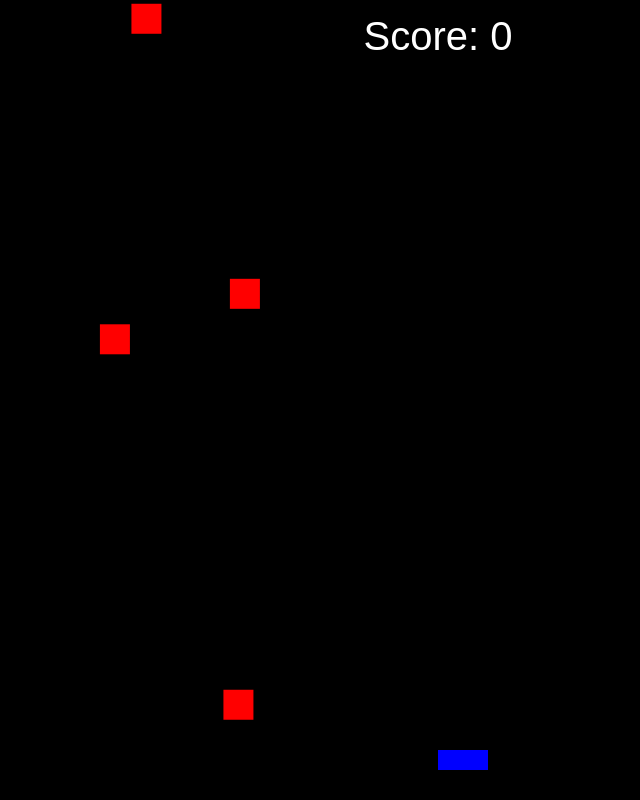
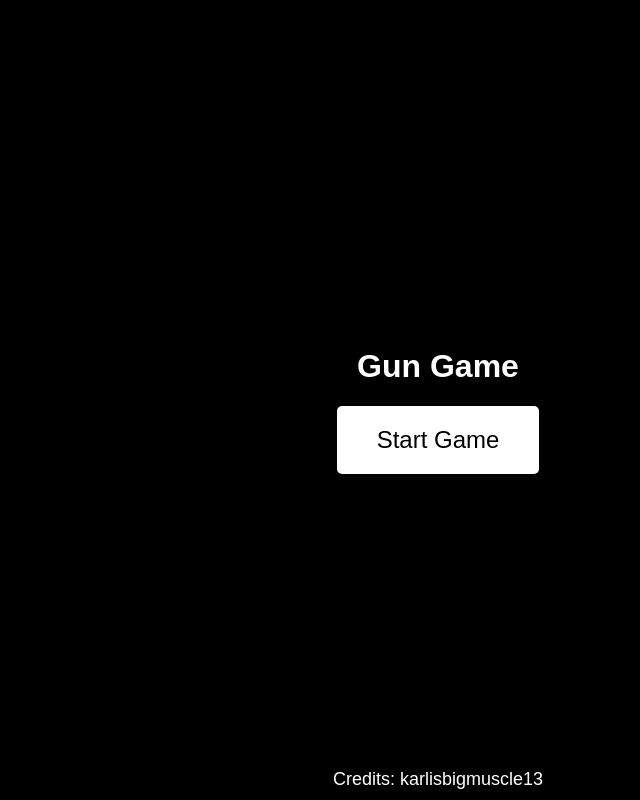
Before and after one commit to karlisbigmuscle13/fortune-jordan, a plain HTML site: page index.html in a window 1280 px wide. Shown: the whole page, without its empty margins (202-842 px from the left). Drawn offline with Linux system fonts and the light colour scheme.

Commit message:
Update index.html

```diff
--- a/index.html
+++ b/index.html
@@ -11,9 +11,36 @@
             background-color: #000;
             color: #fff;
             font-family: Arial, sans-serif;
+            text-align: center;
         }
         canvas {
-            display: block;
+            display: none;
+        }
+        #startScreen {
+            position: absolute;
+            width: 100%;
+            height: 100%;
+            background: black;
+            display: flex;
+            flex-direction: column;
+            justify-content: center;
+            align-items: center;
+        }
+        #startButton {
+            padding: 20px 40px;
+            font-size: 24px;
+            background-color: #fff;
+            color: #000;
+            border: none;
+            cursor: pointer;
+            border-radius: 5px;
+        }
+        #credits {
+            position: absolute;
+            bottom: 10px;
+            width: 100%;
+            text-align: center;
+            font-size: 18px;
         }
         #playAgain {
             display: none;
@@ -32,10 +59,17 @@
     </style>
 </head>
 <body>
+    <div id="startScreen">
+        <h1>Gun Game</h1>
+        <button id="startButton">Start Game</button>
+    </div>
     <canvas id="gameCanvas"></canvas>
     <button id="playAgain">Play Again</button>
+    <div id="credits">Credits: karlisbigmuscle13</div>
 
     <script>
+        const startScreen = document.getElementById('startScreen');
+        const startButton = document.getElementById('startButton');
         const canvas = document.getElementById('gameCanvas');
         const ctx = canvas.getContext('2d');
         const playAgainButton = document.getElementById('playAgain');
@@ -57,14 +91,10 @@
         const targetSize = 30;
         let score = 0;
         let canShoot = true;
-        const bulletCooldown = 350; // 350ms cooldown
+        const bulletCooldown = 350;
         let gameOver = false;
 
-        const keys = {
-            a: false,
-            d: false,
-            space: false
-        };
+        const keys = { a: false, d: false, space: false };
 
         window.addEventListener('keydown', (e) => {
             if (e.key === 'a') keys.a = true;
@@ -78,9 +108,14 @@
             if (e.key === ' ') keys.space = false;
         });
 
-        playAgainButton.addEventListener('click', () => {
-            resetGame();
-        });
+        playAgainButton.addEventListener('click', resetGame);
+        startButton.addEventListener('click', startGame);
+
+        function startGame() {
+            startScreen.style.display = 'none';
+            canvas.style.display = 'block';
+            gameLoop();
+        }
 
         function movePlayer() {
             if (keys.a && player.x > 0) player.x -= player.speed;
@@ -98,16 +133,13 @@
                     speed: 10
                 });
                 canShoot = false;
-                setTimeout(() => {
-                    canShoot = true;
-                }, bulletCooldown);
+                setTimeout(() => { canShoot = true; }, bulletCooldown);
             }
         }
 
         function spawnTarget() {
-            const x = Math.random() * (canvas.width - targetSize);
             targets.push({
-                x: x,
+                x: Math.random() * (canvas.width - targetSize),
                 y: 0,
                 width: targetSize,
                 height: targetSize,
@@ -116,31 +148,22 @@
             });
         }
 
-        function updateBullets() {
+        function updateGameObjects() {
             bullets.forEach((bullet, index) => {
                 bullet.y -= bullet.speed;
                 if (bullet.y + bullet.height < 0) bullets.splice(index, 1);
             });
-        }
 
-        function updateTargets() {
             targets.forEach((target, index) => {
                 target.y += target.speed;
-                if (target.y > canvas.height) {
-                    targets.splice(index, 1);
-                }
+                if (target.y > canvas.height) targets.splice(index, 1);
             });
         }
 
         function checkCollisions() {
             bullets.forEach((bullet, bIndex) => {
                 targets.forEach((target, tIndex) => {
-                    if (
-                        bullet.x < target.x + target.width &&
-                        bullet.x + bullet.width > target.x &&
-                        bullet.y < target.y + target.height &&
-                        bullet.y + bullet.height > target.y
-                    ) {
+                    if (bullet.x < target.x + target.width && bullet.x + bullet.width > target.x && bullet.y < target.y + target.height && bullet.y + bullet.height > target.y) {
                         bullets.splice(bIndex, 1);
                         targets.splice(tIndex, 1);
                         score++;
@@ -149,86 +172,40 @@
             });
 
             targets.forEach(target => {
-                if (
-                    player.x < target.x + target.width &&
-                    player.x + player.width > target.x &&
-                    player.y < target.y + target.height &&
-                    player.y + player.height > target.y
-                ) {
+                if (player.x < target.x + target.width && player.x + player.width > target.x && player.y < target.y + target.height && player.y + player.height > target.y) {
                     gameOver = true;
                 }
             });
         }
 
-        function drawPlayer() {
+        function drawGame() {
+            ctx.clearRect(0, 0, canvas.width, canvas.height);
             ctx.fillStyle = player.color;
             ctx.fillRect(player.x, player.y, player.width, player.height);
-        }
-
-        function drawBullets() {
             bullets.forEach(bullet => {
                 ctx.fillStyle = bullet.color;
                 ctx.fillRect(bullet.x, bullet.y, bullet.width, bullet.height);
             });
-        }
-
-        function drawTargets() {
             targets.forEach(target => {
                 ctx.fillStyle = target.color;
                 ctx.fillRect(target.x, target.y, target.width, target.height);
             });
-        }
-
-        function drawScore() {
             ctx.fillStyle = 'white';
             ctx.font = '40px Arial';
-            ctx.textAlign = 'center';
             ctx.fillText(`Score: ${score}`, canvas.width / 2, 50);
         }
 
-        function resetGame() {
-            score = 0;
-            gameOver = false;
-            bullets.length = 0;
-            targets.length = 0;
-            player.x = canvas.width / 2;
-            playAgainButton.style.display = 'none';
-            gameLoop();
-        }
-
         function gameLoop() {
-            if (gameOver) {
-                ctx.clearRect(0, 0, canvas.width, canvas.height);
-                ctx.fillStyle = 'red';
-                ctx.font = '60px Arial';
-                ctx.textAlign = 'center';
-                ctx.fillText('Game Over!', canvas.width / 2, canvas.height / 2);
-                ctx.fillStyle = 'white';
-                ctx.font = '40px Arial';
-                ctx.fillText(`Final Score: ${score}`, canvas.width / 2, canvas.height / 2 + 60);
-                playAgainButton.style.display = 'block';
-                return;
-            }
-
-            ctx.clearRect(0, 0, canvas.width, canvas.height);
-
+            if (gameOver) return;
             movePlayer();
             if (keys.space) shootBullet();
-
-            updateBullets();
-            updateTargets();
+            updateGameObjects();
             checkCollisions();
-
-            drawPlayer();
-            drawBullets();
-            drawTargets();
-            drawScore();
-
+            drawGame();
             requestAnimationFrame(gameLoop);
         }
 
         setInterval(spawnTarget, 1000);
-        gameLoop();
     </script>
 </body>
 </html>
```
